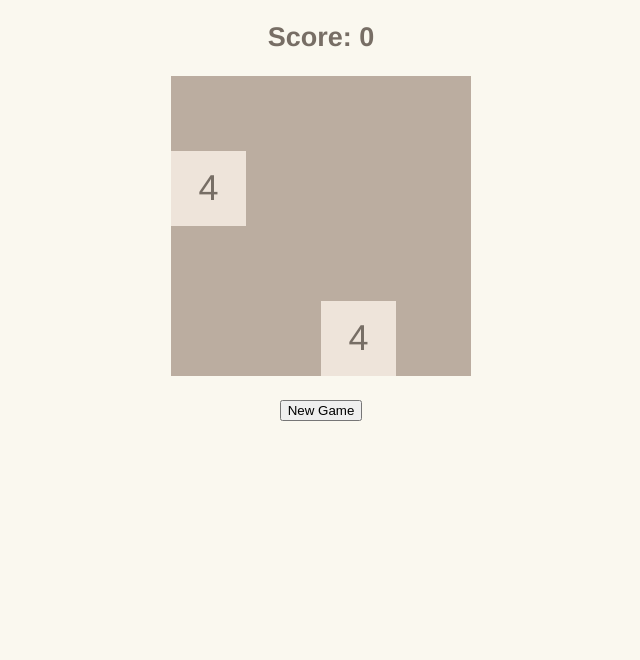
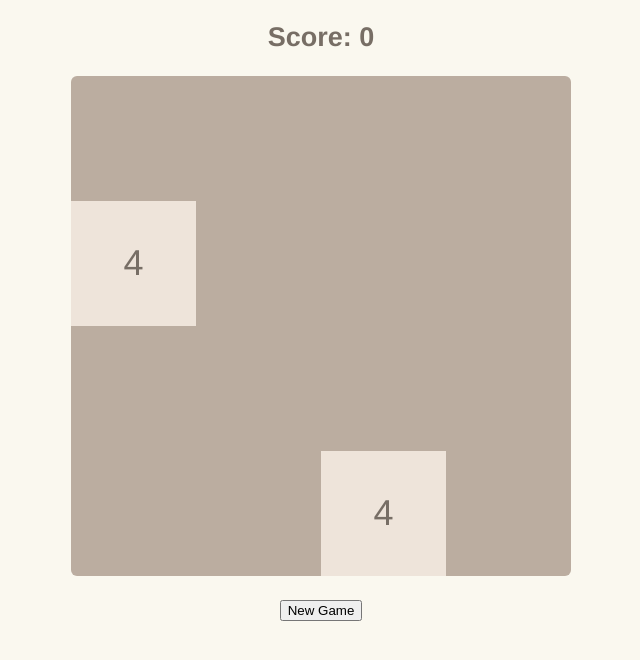
Before and after one commit to LazouskiKiryl/2048-game, a React (Create React App) app: page / in a window 1280 px wide. Shown: the top 660 px of the page, without its empty margins (319-959 px from the left). Built offline with nearby package versions, Linux system fonts and the light colour scheme.

Commit message:
feat: add styles for Board

```diff
--- a/src/components/Board.tsx
+++ b/src/components/Board.tsx
@@ -1,16 +1,16 @@
-import React from 'react';
+import React, { useCallback, useEffect, useRef } from 'react';
 import styled from 'styled-components';
 import { TilesType } from '../game/Game';
 import TileComponent from './TileComponent';
 
-const WIDTH = '300px';
-
 const StyledBoard = styled.div`
+  box-sizing: border-box;
   position: relative;
-  width: ${WIDTH};
-  height: ${WIDTH};
+  width: 100%;
   margin: 0 auto;
+  padding: 15px;
   background: #bbada0;
+  border-radius: 6px;
 `;
 
 type BoardProps = {
@@ -18,8 +18,29 @@ type BoardProps = {
 };
 
 const Board: React.FC<BoardProps> = ({ tiles }) => {
+  const boardRef = useRef<HTMLDivElement>(null);
+
+  const resize = () => {
+    if (boardRef.current) {
+      const width = getComputedStyle(boardRef.current).getPropertyValue('width');
+      boardRef.current.style.height = width;
+    }
+  };
+
+  const handleResize = useCallback(resize, []);
+
+  useEffect(() => {
+    window.addEventListener('resize', handleResize);
+
+    return () => {
+      window.removeEventListener('resize', handleResize);
+    };
+  }, [handleResize]);
+
+  useEffect(resize, []);
+
   return (
-    <StyledBoard>
+    <StyledBoard ref={boardRef}>
       {tiles.map((row, rowIndex) =>
         row.map(
           (tile, colIndex) =>
```
